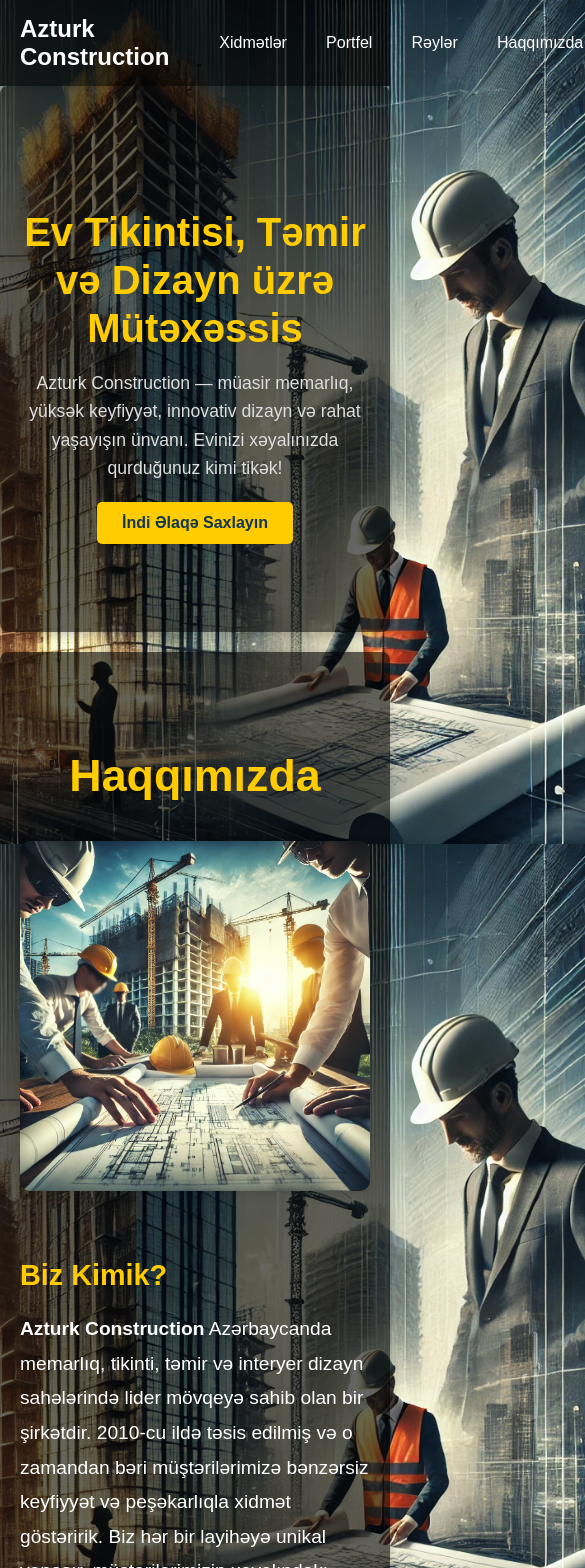
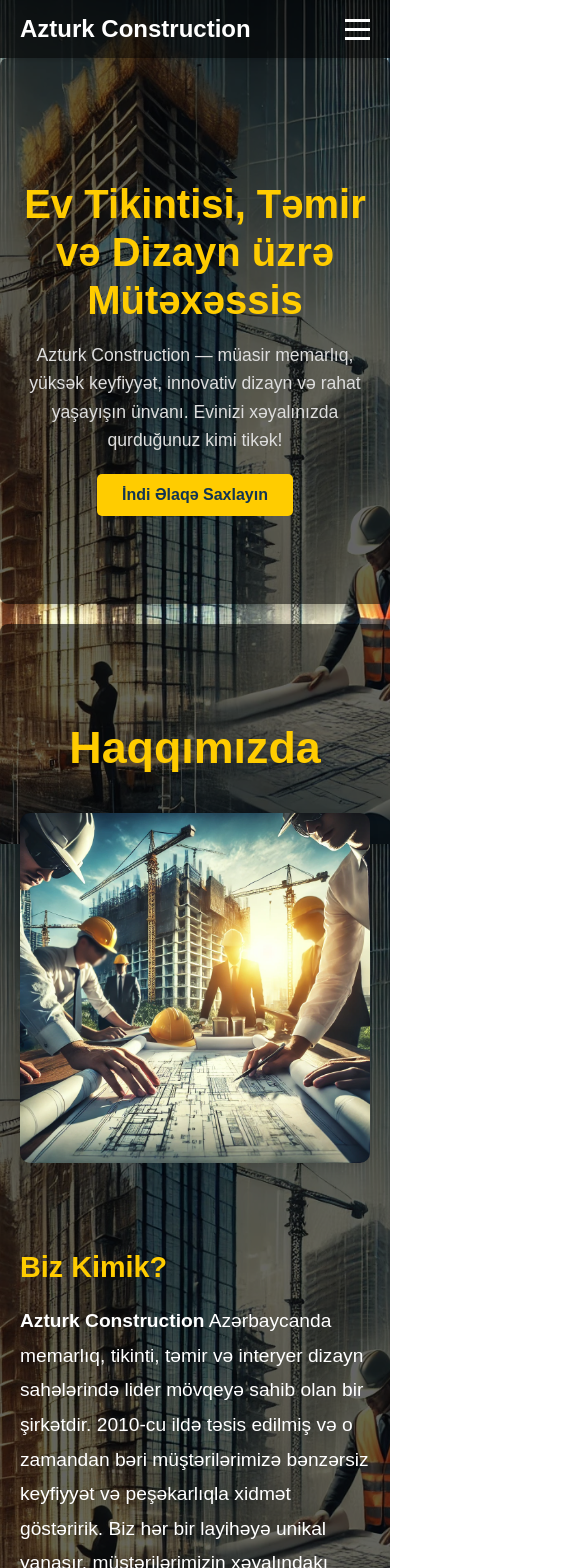
Before and after one commit to Albende/azturkconstruction, a React (Create React App) app: page / in a window 390 px wide. Shown: the top 1568 px of the page, 585 px wide, since content can reach past the window. Built offline with nearby package versions, Linux system fonts and the light colour scheme.

Commit message:
added mobile view support

```diff
--- a/src/App.css
+++ b/src/App.css
@@ -11,7 +11,26 @@ body {
 .app {
   color: #fff; /* Default text color to ensure readability over the background */
 }
+@media (max-width: 768px) {
+  section {
+    padding: 20px;
+    max-width: 100%;
+  }
 
+  .about-content {
+    flex-direction: column;
+    text-align: center;
+  }
+
+  .about-image {
+    max-width: 100%;
+    margin-bottom: 20px;
+  }
+
+  .app {
+    overflow-x: hidden; /* Prevent horizontal scrolling */
+  }
+}
 /* General section styling for content */
 section {
   padding: 60px 20px;
--- a/src/components/Navbar.css
+++ b/src/components/Navbar.css
@@ -4,6 +4,9 @@
     justify-content: space-between;
     background: #083b66;
     padding: 20px;
+    position: sticky;
+    top: 0;
+    z-index: 1000;
   }
 
   .navbar-logo {
@@ -16,6 +19,8 @@
     list-style: none;
     display: flex;
     gap: 1.2rem;
+    margin: 0;
+    padding: 0;
   }
 
   .navbar-links li a {
@@ -28,3 +33,46 @@
   .navbar-links li a:hover {
     opacity: 0.8;
   }
+
+  /* Hamburger menu styling */
+  .hamburger {
+    display: none;
+    flex-direction: column;
+    cursor: pointer;
+  }
+
+  .hamburger .bar {
+    background: #fff;
+    height: 3px;
+    width: 25px;
+    margin: 3px 0;
+    transition: 0.3s;
+  }
+
+  /* Mobile styles */
+  @media (max-width: 768px) {
+    .navbar-links {
+      position: absolute;
+      top: 100%;
+      right: 0;
+      background: #083b66;
+      flex-direction: column;
+      width: 100%;
+      max-height: 0;
+      overflow: hidden;
+      transition: max-height 0.3s ease-in-out;
+    }
+
+    .navbar-links.open {
+      max-height: 300px; /* Adjust height as needed */
+    }
+
+    .navbar-links li {
+      text-align: center;
+      margin: 10px 0;
+    }
+
+    .hamburger {
+      display: flex;
+    }
+  }
--- a/src/components/Navbar.js
+++ b/src/components/Navbar.js
@@ -1,19 +1,31 @@
-import React from "react";
+import React, { useState } from "react";
 import "./Navbar.css";
 
 function Navbar() {
+  const [menuOpen, setMenuOpen] = useState(false);
+
   const handleSmoothScroll = (e, targetId) => {
     e.preventDefault();
     const targetElement = document.getElementById(targetId);
     if (targetElement) {
       targetElement.scrollIntoView({ behavior: "smooth" });
     }
+    setMenuOpen(false); // Close the menu after clicking
+  };
+
+  const toggleMenu = () => {
+    setMenuOpen(!menuOpen);
   };
 
   return (
     <nav className="navbar">
       <div className="navbar-logo">Azturk Construction</div>
-      <ul className="navbar-links">
+      <div className="hamburger" onClick={toggleMenu}>
+        <span className="bar"></span>
+        <span className="bar"></span>
+        <span className="bar"></span>
+      </div>
+      <ul className={`navbar-links ${menuOpen ? "open" : ""}`}>
         <li>
           <a href="#services" onClick={(e) => handleSmoothScroll(e, "services")}>
             Xidmətlər
```
